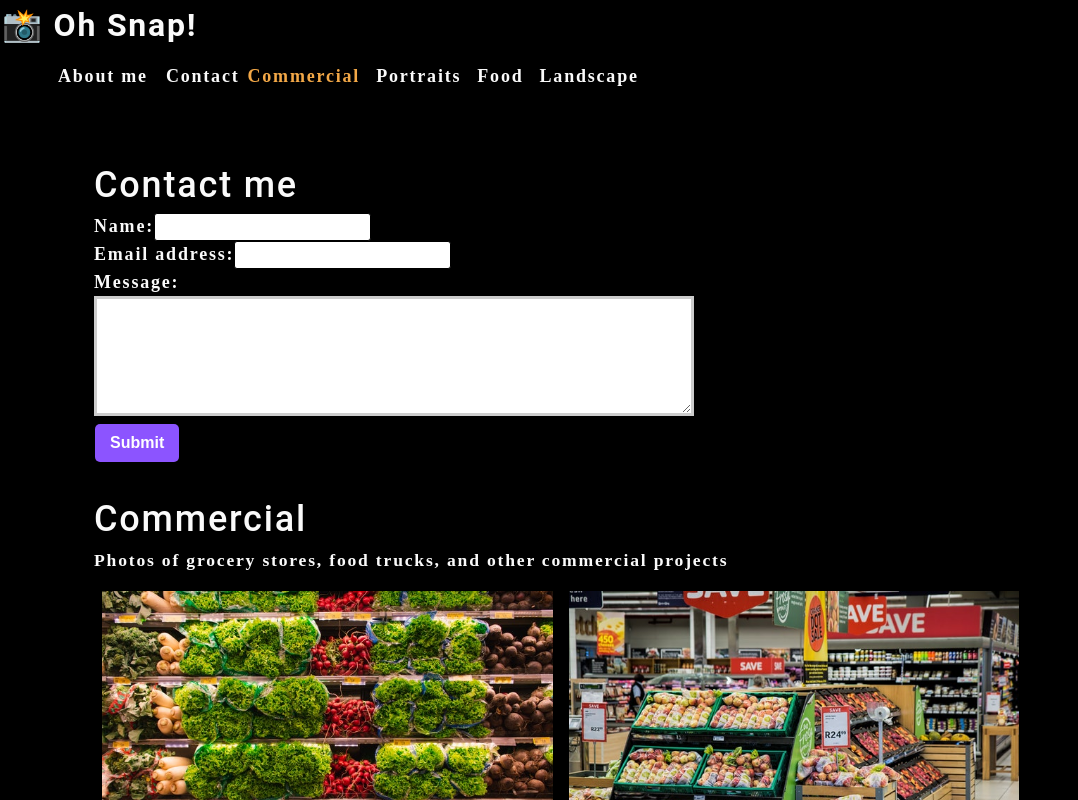
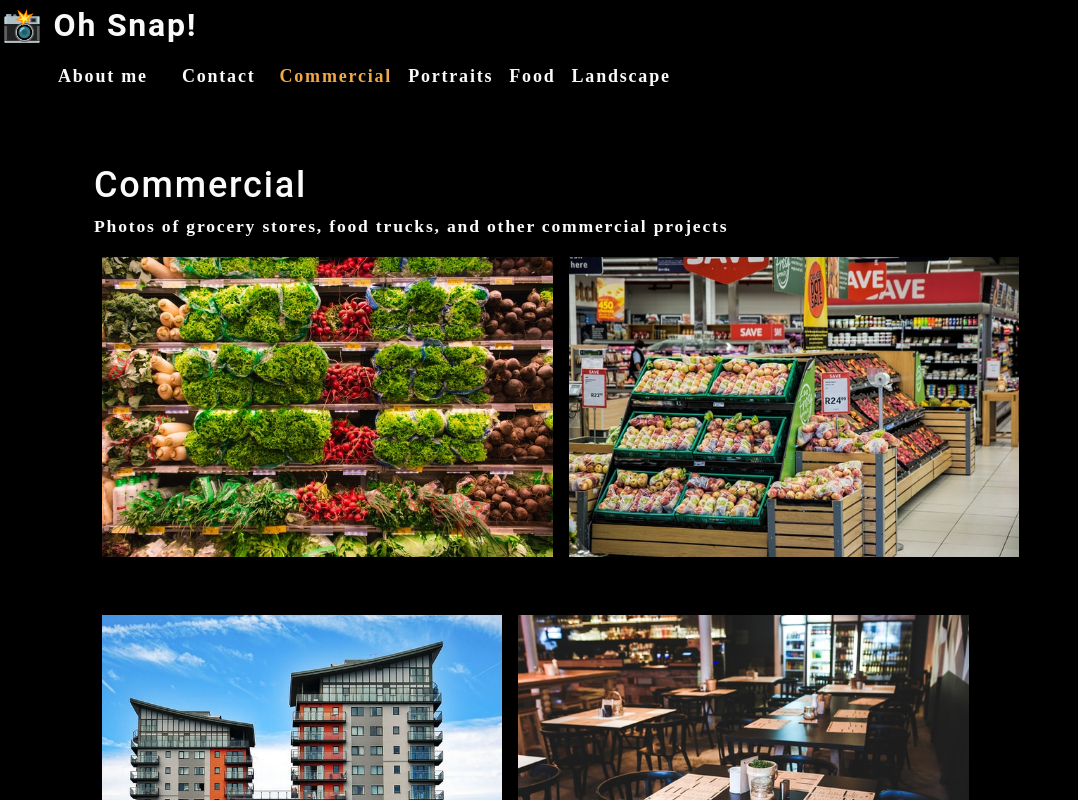
Before and after one commit to costanza13/photo-port, a React (Create React App) app: page / in a window 1280 px wide. Shown: the top 800 px of the page, without its empty margins (0-1078 px from the left). Built offline with nearby package versions, Linux system fonts and the light colour scheme.

Commit message:
convert to an SPA

```diff
--- a/src/App.js
+++ b/src/App.js
@@ -17,6 +17,7 @@
   ]);
 
   const [currentCategory, setCurrentCategory] = useState(categories[0]);
+  const [contactSelected, setContactSelected] = useState(false);
 
   return (
     <div>
@@ -24,11 +25,18 @@
         categories={categories}
         setCurrentCategory={setCurrentCategory}
         currentCategory={currentCategory}
+        contactSelected={contactSelected}
+        setContactSelected={setContactSelected}
       ></Nav>
       <main>
-      <ContactForm></ContactForm>
-        <Gallery currentCategory={currentCategory}></Gallery>
-        <About></About>
+        {!contactSelected ? (
+          <>
+            <Gallery currentCategory={currentCategory}></Gallery>
+            <About></About>
+          </>
+        ) : (
+          <ContactForm></ContactForm>
+        )}
       </main>
     </div>
   );
--- a/src/components/Contact/index.js
+++ b/src/components/Contact/index.js
@@ -1,11 +1,31 @@
 import React, { useState } from 'react';
+import { validateEmail } from '../../utils/helpers';
 
 function ContactForm() {
   const [formState, setFormState] = useState({ name: '', email: '', message: '' });
   const { name, email, message } = formState;
+  const [errorMessage, setErrorMessage] = useState('');
 
   function handleChange(e) {
-    setFormState({ ...formState, [e.target.name]: e.target.value });
+    if (e.target.name === 'email') {
+      const isValid = validateEmail(e.target.value);
+      console.log(isValid);
+      if (!isValid) {
+        setErrorMessage('Your email is invalid.');
+      } else {
+        setErrorMessage('');
+      }
+    } else {
+      if (!e.target.value.length) {
+        setErrorMessage(`${e.target.name} is required.`);
+      } else {
+        setErrorMessage('');
+      }
+    }
+
+    if (!errorMessage) {
+      setFormState({ ...formState, [e.target.name]: e.target.value });
+    }
   }
 
   function handleSubmit(e) {
@@ -19,16 +39,21 @@
       <form id="contact-form" onSubmit={handleSubmit}>
         <div>
           <label htmlFor="name">Name:</label>
-          <input type="text" defaultValue={name} onChange={handleChange} name="name" />
+          <input type="text" defaultValue={name} onBlur={handleChange} name="name" />
         </div>
         <div>
           <label htmlFor="email">Email address:</label>
-          <input type="email" defaultValue={email} onChange={handleChange} name="email" />
+          <input type="email" defaultValue={email} onBlur={handleChange} name="email" />
         </div>
         <div>
           <label htmlFor="message">Message:</label>
-          <textarea name="message" defaultValue={message} onChange={handleChange} rows="5" />
+          <textarea name="message" defaultValue={message} onBlur={handleChange} rows="5" />
         </div>
+        {errorMessage && (
+          <div>
+            <p className="error-text">{errorMessage}</p>
+          </div>
+        )}
         <button type="submit">Submit</button>
       </form>
     </section>
--- a/src/components/Nav/index.js
+++ b/src/components/Nav/index.js
@@ -1,7 +1,15 @@
 import React, { useEffect } from 'react';
 import { capitalizeFirstLetter } from '../../utils/helpers';
 
-function Nav({ categories, setCurrentCategory, currentCategory }) {
+function Nav(props) {
+  const {
+    categories = [],
+    setCurrentCategory,
+    currentCategory,
+    contactSelected,
+    setContactSelected
+  } = props;
+
   useEffect(() => {
     document.title = capitalizeFirstLetter(currentCategory.name);
   }, [currentCategory]);
@@ -16,20 +24,23 @@
       <nav>
         <ul className="flex-row">
           <li className="mx-2">
-            <a data-testid="about" href="#about">
+            <a data-testid="about" href="#about" onClick={() => setContactSelected(false)}>
               About me
             </a>
           </li>
-          <li>
-            <span>Contact</span>
+          <li className={`mx-2 ${contactSelected && 'navActive'}`}>
+            <span onClick={() => setContactSelected(true)}>Contact</span>
           </li>
           {categories.map((category) => (
-            <li className={`mx-1 ${currentCategory.name === category.name && 'navActive'
-              }`} key={category.name}>
-              <span
-                onClick={() => {
-                  setCurrentCategory(category)
-                }}
+            <li
+              className={`mx-1 ${currentCategory.name === category.name && !contactSelected && `navActive`
+                }`}
+              key={category.name}
+            >
+              <span onClick={() => {
+                setCurrentCategory(category);
+                setContactSelected(false);
+              }}
               >
                 {capitalizeFirstLetter(category.name)}
               </span>
```
